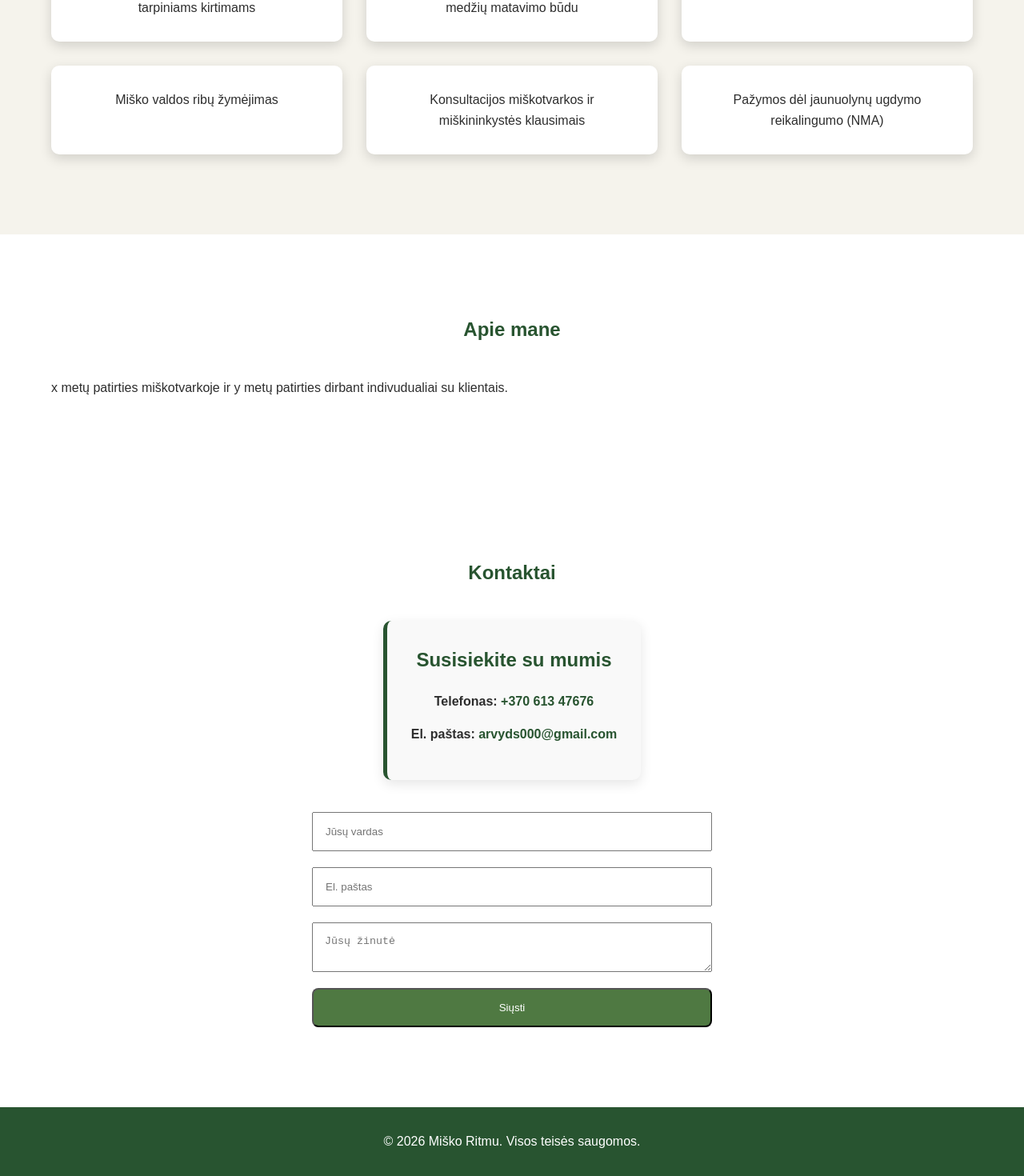
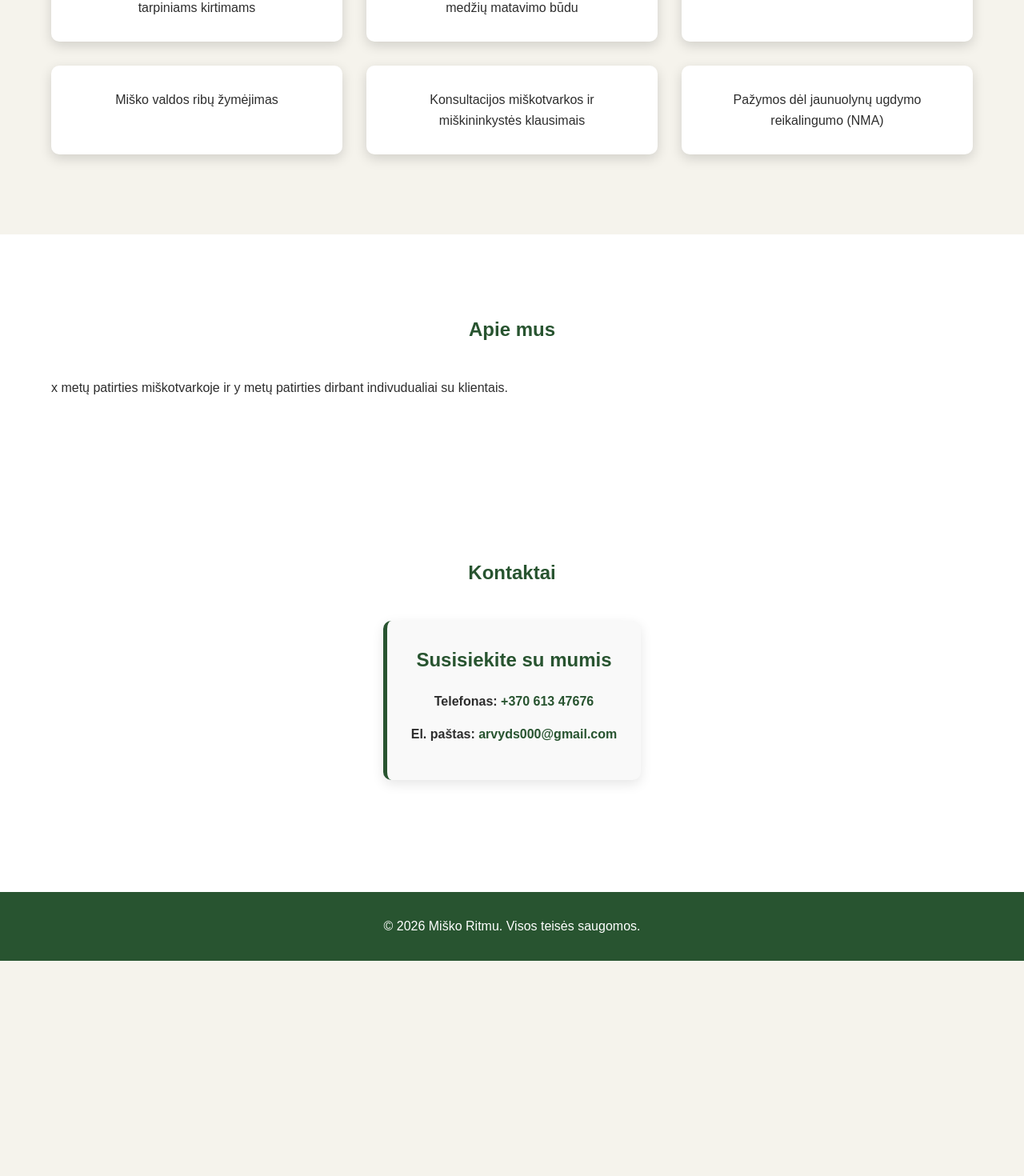
Before and after one commit to Pukis05/misko-ritmu, a Next.js app: page / in a window 1280 px wide. Shown: the part 1233-2703 px from the top of the page at 80% size. After the commit the page ends 2434 px from the top, so only its background shows below. Built offline with nearby package versions, Linux system fonts and the light colour scheme.

Commit message:
fix about section and contacts

```diff
--- a/app/page.tsx
+++ b/app/page.tsx
@@ -20,7 +20,7 @@ export default function Home() {
                     <div className="nav-links">
                         <a href="#home">Pradžia</a>
                         <a href="#services">Paslaugos</a>
-                        <a href="#about">Apie mane</a>
+                        <a href="#about">Apie mus</a>
                         <a href="#contact">Kontaktai</a>
                     </div>
 
@@ -120,7 +120,7 @@ export default function Home() {
 
                 <div className="container">
 
-                    <h2>Apie mane</h2>
+                    <h2>Apie mus</h2>
 
                     <p>
                         x metų patirties miškotvarkoje ir y metų patirties dirbant indivudualiai su klientais.
@@ -147,30 +147,6 @@ export default function Home() {
                         </div>
                     </div>
 
-                    <form>
-
-                        <input
-                            type="text"
-                            placeholder="Jūsų vardas"
-                        />
-
-                        <input
-                            type="email"
-                            placeholder="El. paštas"
-                        />
-
-                        <textarea
-                            placeholder="Jūsų žinutė"
-                        />
-
-                        <button
-                            className="btn-primary"
-                        >
-                            Siųsti
-                        </button>
-
-                    </form>
-
                 </div>
 
             </section>
```
